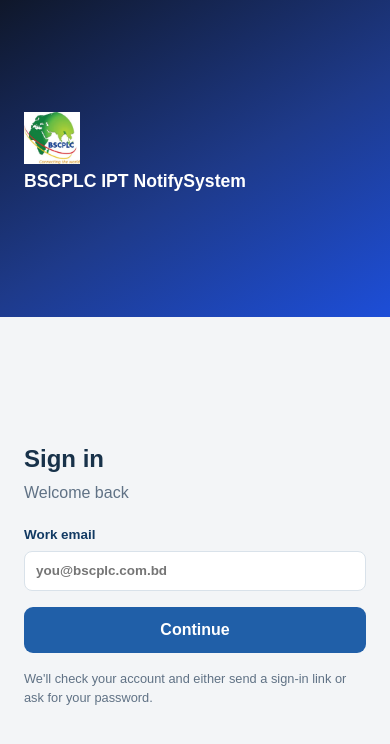
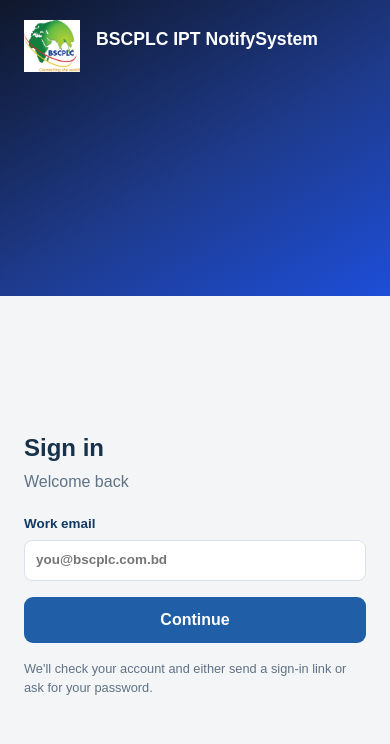
Before and after one commit to muminurbsccl/notifyIIG, a Next.js app: page /login in a window 390 px wide. Shown: the top 744 px of the page. Built offline with nearby package versions, Linux system fonts and the light colour scheme; no server answers.

Commit message:
fix(auth): inline brand logo and name in compact login header

```diff
--- a/app/globals.css
+++ b/app/globals.css
@@ -837,11 +837,13 @@
   }
 
   .login-brand {
-    flex-direction: row;
+    padding: 20px 24px;
+  }
+
+  .login-brand-top {
+    display: flex;
     align-items: center;
-    justify-content: flex-start;
     gap: 16px;
-    padding: 20px 24px;
   }
 
   .login-brand h1 {
```
Also changed, not shown: 1 other file (tests, documents, lock files or other folders).
